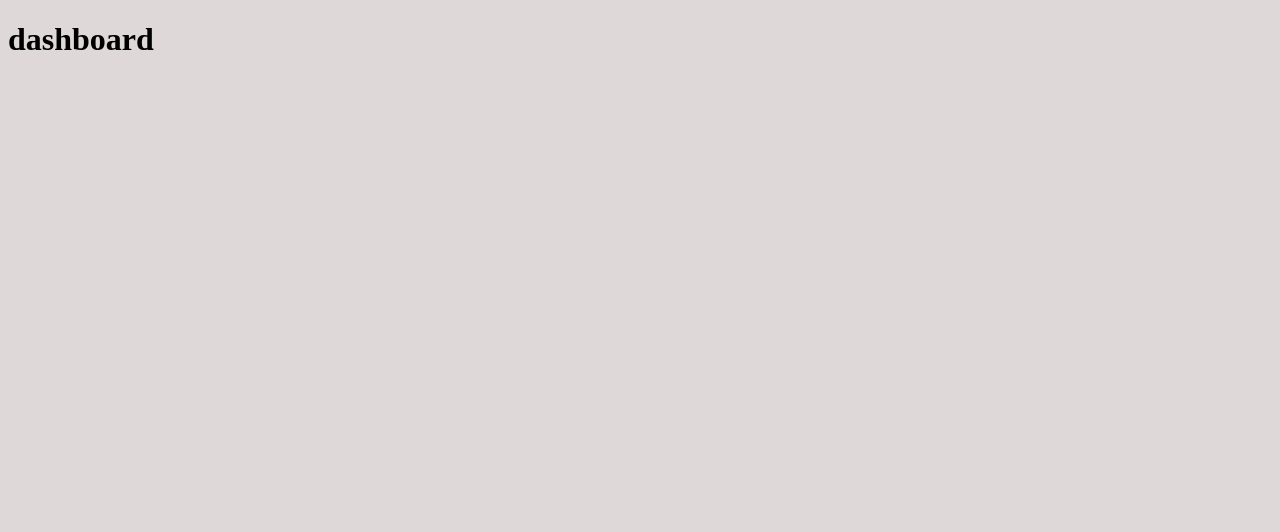
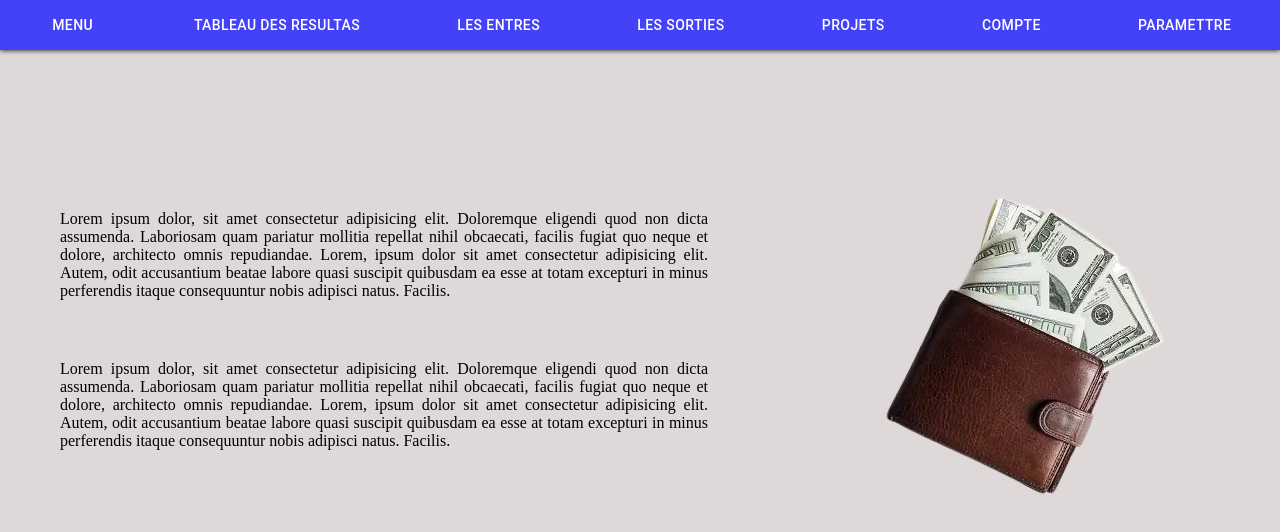
Before and after one commit to eray-mutabesha/Mywalet, a React (Vite) app: page / in a window 1280 px wide. Shown: the top 532 px of the page. Built offline with nearby package versions, Linux system fonts and the light colour scheme.

Commit message:
dashboard menu

```diff
--- a/index.html
+++ b/index.html
@@ -6,8 +6,8 @@
     <meta name="viewport" content="width=device-width, initial-scale=1.0" />
     <title>PorteFeuille</title>
   </head>
-  <body style="background: rgb(223, 216, 216);">
-    <div id="root"></div>
+  <body style="background: rgb(223, 216, 216);" id="root">
+    <!-- <div ></div> -->
     <script type="module" src="/src/main.jsx"></script>
   </body>
 </html>
--- /dev/null
+++ b/src/Pages/Acceuil/Dashboard.css
@@ -0,0 +1,47 @@
+*{
+    margin: 0;
+    padding: 0;
+}
+
+ .div_one{
+    margin: 0;
+    padding: 0;
+    width: 100%;
+    display: flex;
+    justify-content: space-around;
+    color: white;
+    background-color: rgba(32, 32, 255, 0.815);
+    box-shadow: 0px 0px 5px 0px black;
+    padding: 0px;
+    height: 50px;
+}
+.div_one nav{
+    display: flex;
+    margin-top: auto;
+    margin-bottom: auto;
+    gap: 5px;
+}
+.div_two{
+    display: grid;
+    grid-template-columns:60% 40%;
+    margin-top: 100px;
+}
+.div_two nav {
+
+    display: block;
+    align-items: center;
+    justify-content: center;
+
+
+}
+.div_two nav p{
+    margin: 60px;
+    text-align: justify;
+}
+.div_two nav img{
+
+
+}
+.image_nav{
+    text-align: center;
+}
--- a/src/Pages/Acceuil/Dashboard.jsx
+++ b/src/Pages/Acceuil/Dashboard.jsx
@@ -1,11 +1,77 @@
 import React from 'react'
-
+import './Dashboard.css'
+import { FontAwesomeIcon } from '@fortawesome/react-fontawesome'
+import { faEnvelope } from '@fortawesome/free-solid-svg-icons'
+import Menucomponent from './component/Menucomponent'
+import { Box,Button } from '@mui/material'
+import TableauResultat from './component/TableauResultat'
+import MonCompt from './component/MonCompt'
+import Paramettre from './component/Paramettre'
 function Dashboard() {
 
   return (
-    <div>
-      <h1>dashboard</h1>
+    <>
+    <div className='div_one'>
+    <nav><Box><Menucomponent /></Box></nav>
+    <nav><Box><TableauResultat /></Box></nav>
+    <nav><Box>
+    <Button
+        sx={{color:"white"}}
+        id="basic-button"
+        aria-controls={open ? 'basic-menu' : undefined}
+        aria-haspopup="true"
+        aria-expanded={open ? 'true' : undefined}
+
+      >
+        Les entres
+      </Button>
+    </Box></nav>
+    <nav><Box>
+    <Button
+        sx={{color:"white"}}
+        id="basic-button"
+        aria-controls={open ? 'basic-menu' : undefined}
+        aria-haspopup="true"
+        aria-expanded={open ? 'true' : undefined}
+
+      >
+        Les sorties
+      </Button>
+    </Box></nav>
+    <nav><Box>
+    <Button
+        sx={{color:"white"}}
+        id="basic-button"
+        aria-controls={open ? 'basic-menu' : undefined}
+        aria-haspopup="true"
+        aria-expanded={open ? 'true' : undefined}
+
+      >
+        Projets
+      </Button>
+    </Box></nav>
+    <nav><MonCompt/></nav>
+    <nav><Paramettre /></nav>
     </div>
+
+    <div className='div_two'>
+      <nav>
+
+        <p>Lorem ipsum dolor, sit amet consectetur adipisicing elit. Doloremque eligendi quod non dicta assumenda.
+          Laboriosam quam pariatur mollitia repellat nihil obcaecati, facilis fugiat quo neque et dolore,
+          architecto omnis repudiandae.  Lorem, ipsum dolor sit amet consectetur adipisicing elit. Autem, odit accusantium beatae labore quasi suscipit quibusdam ea esse at totam excepturi in minus perferendis itaque consequuntur nobis adipisci natus. Facilis.</p>
+          <p>Lorem ipsum dolor, sit amet consectetur adipisicing elit. Doloremque eligendi quod non dicta assumenda.
+          Laboriosam quam pariatur mollitia repellat nihil obcaecati, facilis fugiat quo neque et dolore,
+          architecto omnis repudiandae.  Lorem, ipsum dolor sit amet consectetur adipisicing elit. Autem, odit accusantium beatae labore quasi suscipit quibusdam ea esse at totam excepturi in minus perferendis itaque consequuntur nobis adipisci natus. Facilis.</p>
+      </nav>
+      <nav className='image_nav'>
+        <img src="public\wallet_image-removebg-preview.png" alt="image" />
+      </nav>
+    </div>
+   </>
+
+
+
   )
 }
 
--- /dev/null
+++ b/src/Pages/Acceuil/component/Menucomponent.jsx
@@ -0,0 +1,46 @@
+import * as React from 'react';
+import Button from '@mui/material/Button';
+import Menu from '@mui/material/Menu';
+import MenuItem from '@mui/material/MenuItem';
+
+export default function Menucomponent() {
+  const [anchorEl, setAnchorEl] = React.useState(null);
+  const open = Boolean(anchorEl);
+  const handleClick = (event) => {
+    setAnchorEl(event.currentTarget);
+  };
+  const handleClose = () => {
+    setAnchorEl(null);
+  };
+
+  return (
+    <div>
+      <Button
+        sx={{color:"white"}}
+        id="basic-button"
+        aria-controls={open ? 'basic-menu' : undefined}
+        aria-haspopup="true"
+        aria-expanded={open ? 'true' : undefined}
+        onClick={handleClick}
+      >
+        Menu
+      </Button>
+      <Menu
+        id="basic-menu"
+        anchorEl={anchorEl}
+        open={open}
+        onClose={handleClose}
+        MenuListProps={{
+          'aria-labelledby': 'basic-button',
+        }}
+      >
+        <MenuItem onClick={handleClose}>Tableau de bord</MenuItem>
+        <MenuItem onClick={handleClose}>Les enteres</MenuItem>
+        <MenuItem onClick={handleClose}>les sorties</MenuItem>
+        <MenuItem onClick={handleClose}>Compte</MenuItem>
+        <MenuItem onClick={handleClose}>Projets</MenuItem>
+        <MenuItem onClick={handleClose}>Raport Generale</MenuItem>
+      </Menu>
+    </div>
+  );
+}
--- /dev/null
+++ b/src/Pages/Acceuil/component/MonCompt.jsx
@@ -0,0 +1,42 @@
+import * as React from 'react';
+import Button from '@mui/material/Button';
+import Menu from '@mui/material/Menu';
+import MenuItem from '@mui/material/MenuItem';
+
+export default function MonCompt() {
+  const [anchorEl, setAnchorEl] = React.useState(null);
+  const open = Boolean(anchorEl);
+  const handleClick = (event) => {
+    setAnchorEl(event.currentTarget);
+  };
+  const handleClose = () => {
+    setAnchorEl(null);
+  };
+
+  return (
+    <div>
+      <Button
+        sx={{color:"white"}}
+        id="basic-button"
+        aria-controls={open ? 'basic-menu' : undefined}
+        aria-haspopup="true"
+        aria-expanded={open ? 'true' : undefined}
+        onClick={handleClick}
+      >
+        Compte
+      </Button>
+      <Menu
+        id="basic-menu"
+        anchorEl={anchorEl}
+        open={open}
+        onClose={handleClose}
+        MenuListProps={{
+          'aria-labelledby': 'basic-button',
+        }}
+      >
+        <MenuItem onClick={handleClose}>Mon compte</MenuItem>
+        <MenuItem onClick={handleClose}>Transactions</MenuItem>
+      </Menu>
+    </div>
+  );
+}
--- /dev/null
+++ b/src/Pages/Acceuil/component/Paramettre.jsx
@@ -0,0 +1,42 @@
+import * as React from 'react';
+import Button from '@mui/material/Button';
+import Menu from '@mui/material/Menu';
+import MenuItem from '@mui/material/MenuItem';
+
+export default function Paramettre() {
+  const [anchorEl, setAnchorEl] = React.useState(null);
+  const open = Boolean(anchorEl);
+  const handleClick = (event) => {
+    setAnchorEl(event.currentTarget);
+  };
+  const handleClose = () => {
+    setAnchorEl(null);
+  };
+
+  return (
+    <div>
+      <Button
+        sx={{color:"white"}}
+        id="basic-button"
+        aria-controls={open ? 'basic-menu' : undefined}
+        aria-haspopup="true"
+        aria-expanded={open ? 'true' : undefined}
+        onClick={handleClick}
+      >
+        Paramettre
+      </Button>
+      <Menu
+        id="basic-menu"
+        anchorEl={anchorEl}
+        open={open}
+        onClose={handleClose}
+        MenuListProps={{
+          'aria-labelledby': 'basic-button',
+        }}
+      >
+        <MenuItem onClick={handleClose}>Utilisateur</MenuItem>
+        <MenuItem onClick={handleClose}>Deconnexion</MenuItem>
+      </Menu>
+    </div>
+  );
+}
--- /dev/null
+++ b/src/Pages/Acceuil/component/TableauResultat.jsx
@@ -0,0 +1,44 @@
+import * as React from 'react';
+import Button from '@mui/material/Button';
+import Menu from '@mui/material/Menu';
+import MenuItem from '@mui/material/MenuItem';
+
+export default function TableauResultat() {
+  const [anchorEl, setAnchorEl] = React.useState(null);
+  const open = Boolean(anchorEl);
+  const handleClick = (event) => {
+    setAnchorEl(event.currentTarget);
+  };
+  const handleClose = () => {
+    setAnchorEl(null);
+  };
+
+  return (
+    <div>
+      <Button
+        sx={{color:"white"}}
+        id="basic-button"
+        aria-controls={open ? 'basic-menu' : undefined}
+        aria-haspopup="true"
+        aria-expanded={open ? 'true' : undefined}
+        onClick={handleClick}
+      >
+        Tableau des resultas
+      </Button>
+      <Menu
+        id="basic-menu"
+        anchorEl={anchorEl}
+        open={open}
+        onClose={handleClose}
+        MenuListProps={{
+          'aria-labelledby': 'basic-button',
+        }}
+      >
+        <MenuItem onClick={handleClose}>Les enteres</MenuItem>
+        <MenuItem onClick={handleClose}>les sorties</MenuItem>
+        <MenuItem onClick={handleClose}>Difference</MenuItem>
+
+      </Menu>
+    </div>
+  );
+}
--- a/src/Pages/connexion/Connexion.jsx
+++ b/src/Pages/connexion/Connexion.jsx
@@ -21,7 +21,7 @@ function Connexion() {
      axios.get(`http://localhost:3000/Utilisateur?Email=${data.Email}&mot_depasse=${data.mot_depasse}`).then((res)=>{
       if(res.data.length > 0){
          //inserssion des donnes dans le local storage
-        localStorage.setItem("Utilisateur", JSON.stringify(res.data[0]))
+        // localStorage.setItem("Utilisateur", JSON.stringify(res.data[0]))
         toast.success("Connexion reussi");
         navigate("/");
       }
--- a/src/index.css
+++ /dev/null
@@ -1,9 +0,0 @@
-*{
-  margin: 0;
-  padding: 0;
-  box-sizing: border-box;
-}
-body{
-  background-color: whitesmoke;
-  justify-content: space-between;
-}
```
Also changed, not shown: package.json (+7 -1 lines), public/wallet_image-removebg-preview.png (added), src/App.jsx (deleted), 1 other file (tests, documents, lock files or other folders).
